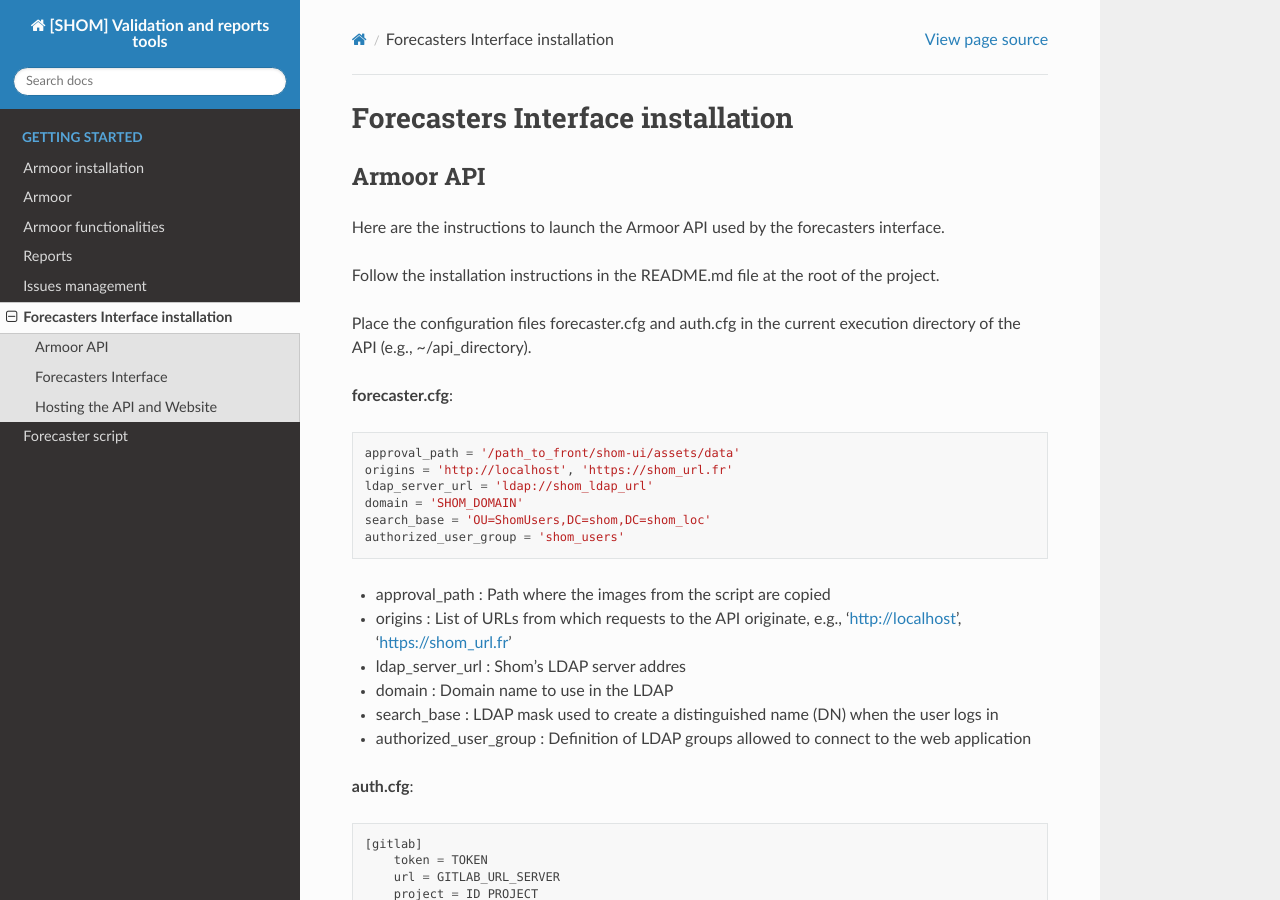
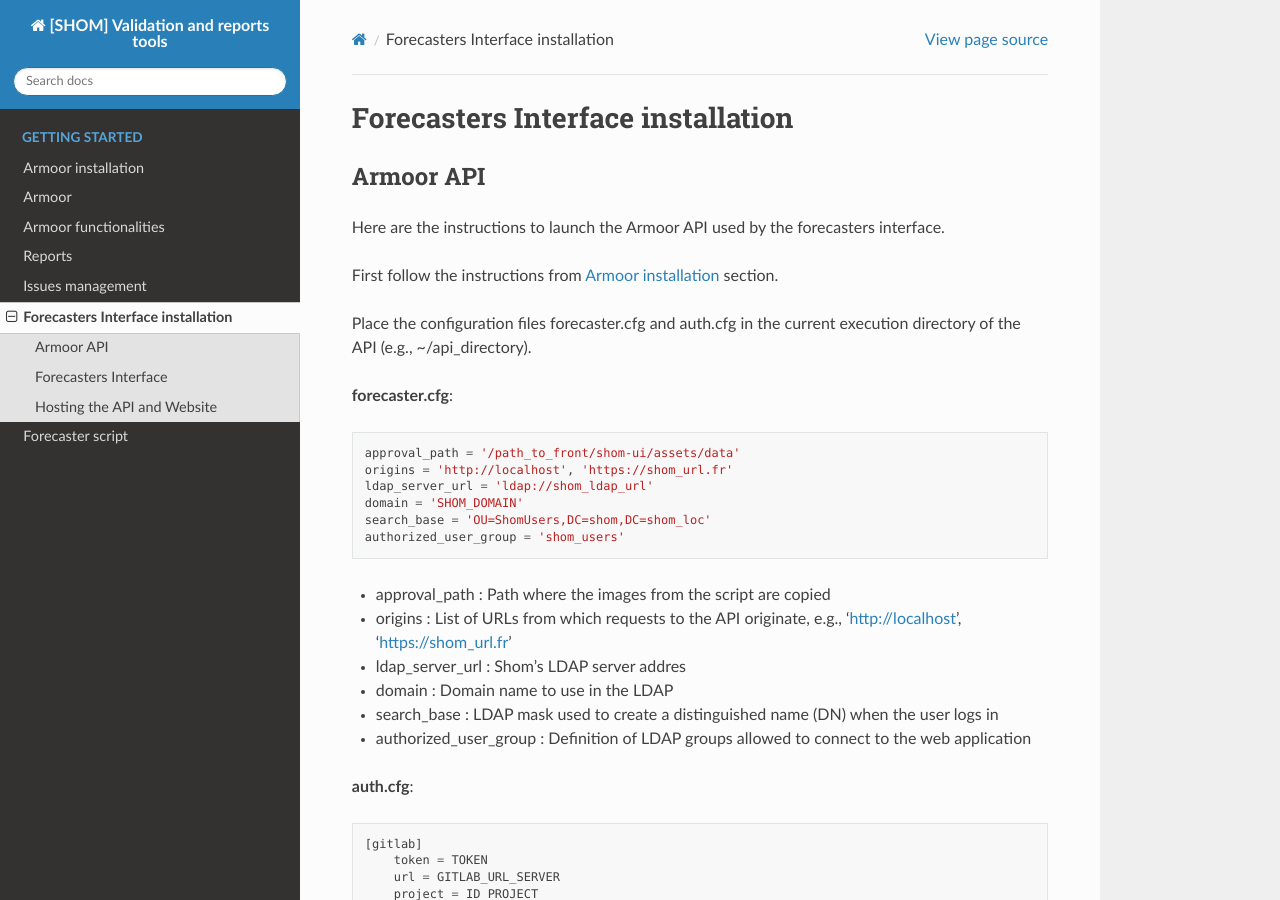
Before and after one commit to shom-fr/armoor, a Sphinx documentation site: the page built from docs/source/hmi_install.rst, in a window 1280 px wide and 900 px high. Built offline with Sphinx 7.4.7 and the Read the Docs theme 2.0.0, drawn with Linux system fonts in a browser that asks for light colours.

Commit message:
#61 small doc update

```diff
--- a/docs/source/hmi_install.rst
+++ b/docs/source/hmi_install.rst
@@ -6,7 +6,7 @@ Armoor API
 
 Here are the instructions to launch the Armoor API used by the forecasters interface.
 
-Follow the installation instructions in the README.md file at the root of the project.
+First follow the instructions from :doc:`install` section.
 
 Place the configuration files forecaster.cfg and auth.cfg in the current execution directory of the API (e.g., ~/api_directory).
 
```
